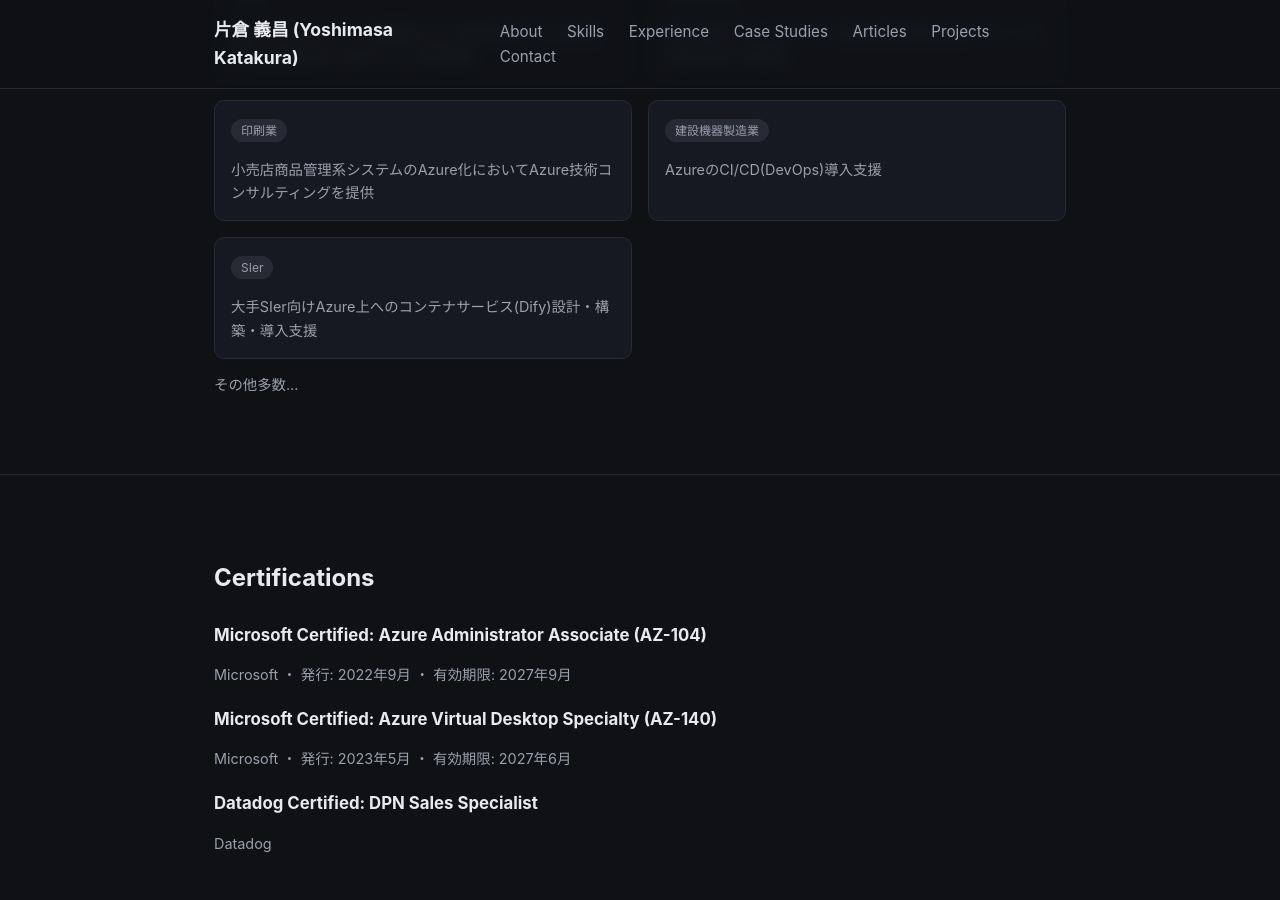
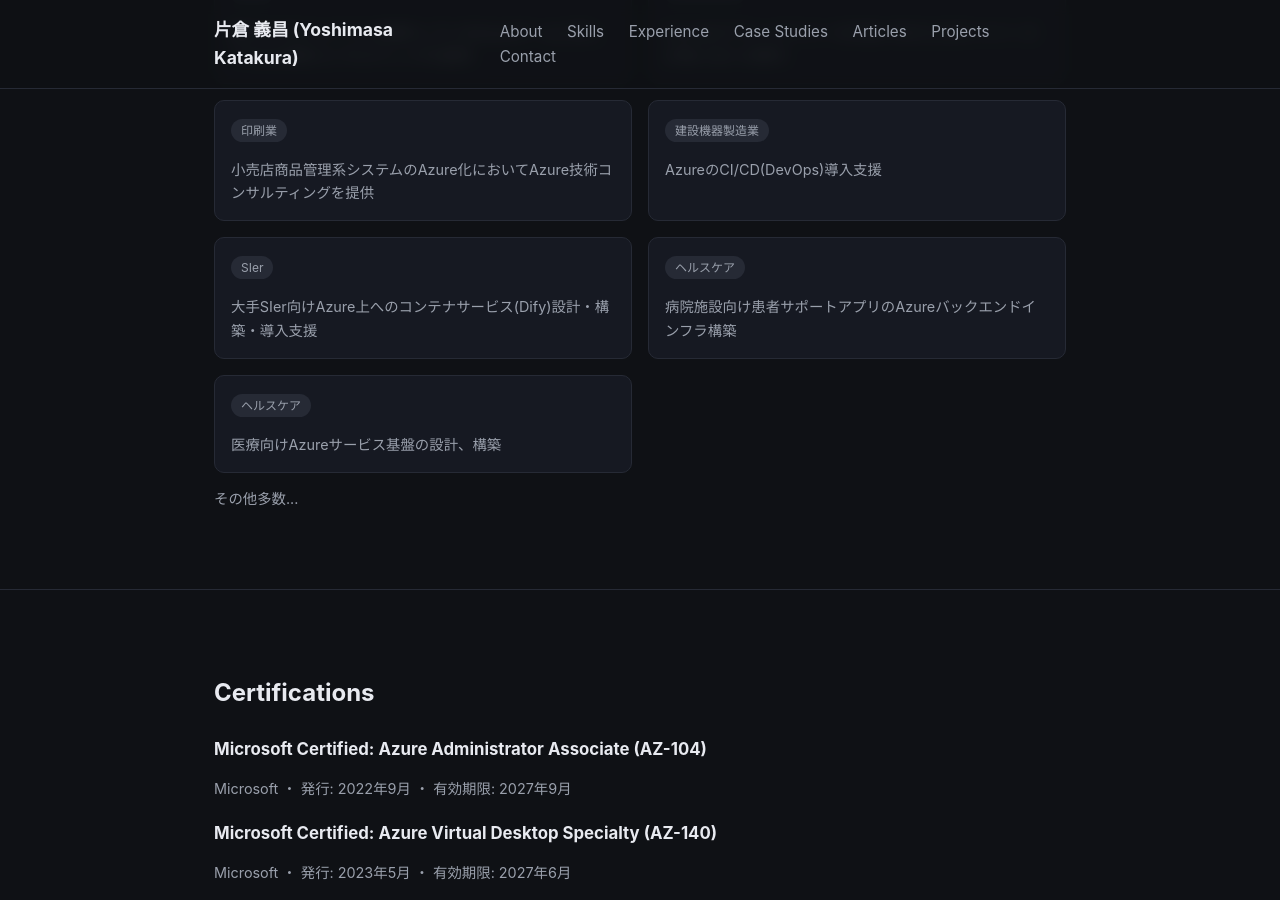
Before and after one commit to katakura/katakura.github.io, a Jekyll site: the page built from index.html, in a window 1280 px wide and 900 px high, scrolled down 3527 px. Built offline with Jekyll 4.4.1, drawn with Linux system fonts in a browser that asks for light colours.

Commit message:
Add healthcare case studies

```diff
--- a/_data/engagements.yml
+++ b/_data/engagements.yml
@@ -37,3 +37,7 @@
   description: "AzureのCI/CD(DevOps)導入支援"
 - industry: "SIer"
   description: "大手SIer向けAzure上へのコンテナサービス(Dify)設計・構築・導入支援"
+- industry: "ヘルスケア"
+  description: "病院施設向け患者サポートアプリのAzureバックエンドインフラ構築"
+- industry: "ヘルスケア"
+  description: "医療向けAzureサービス基盤の設計、構築"
```
